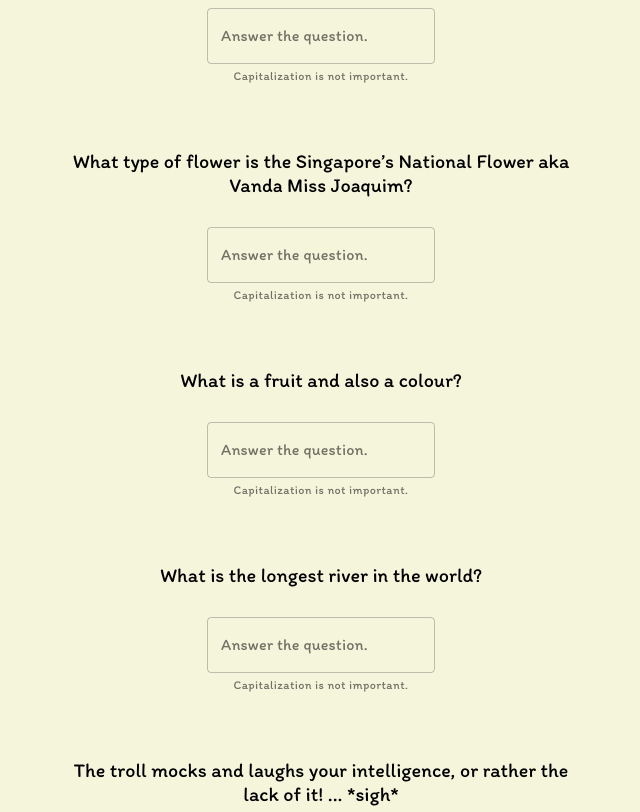
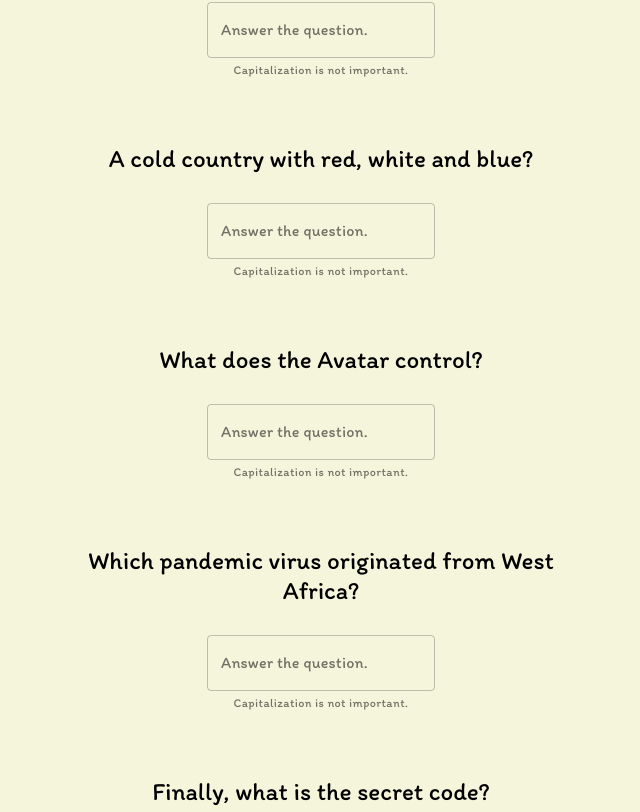
Before and after one commit to tau-bar/taizuyahira-escape-room, a React (Create React App) app: page /quizaster in a window 1280 px wide. Shown: the part 1048-1860 px from the top of the page, without its empty margins (319-959 px from the left). Built offline with nearby package versions, Linux system fonts and the light colour scheme.

Commit message:
Updated after unofficial dry run

```diff
--- a/src/App.css
+++ b/src/App.css
@@ -1,12 +1,5 @@
 .page-body {
   background-color: beige;
   color: black;
+  /* font-size: 3rem; */
 }
-
-@media screen and (-ms-high-contrast: active) {
-  .page-body {
-    background-color: beige;
-    color: black;
-  }
-
-}
--- a/src/games/components/paragraph.styles.scss
+++ b/src/games/components/paragraph.styles.scss
@@ -1,5 +1,5 @@
 .paragraph {
-    font-size: 20px;
+    font-size: 25px;
     text-align: center;
     width: 500px;
     margin: 10px;
--- a/src/games/pages/crossword/crossword.component.jsx
+++ b/src/games/pages/crossword/crossword.component.jsx
@@ -19,9 +19,9 @@ const data = {
         },
         2: {
           clue: 'Treat others how you want to be treated. This saying is also known as The G_ _ _ _ _ _    _ _ _ _.',
-          answer: 'GOLDEN-RULE',
+          answer: 'GOLDENRULE',
           row: 4,
-          col: 3,
+          col: 4,
         },
         3: {
           clue: 'A question',
@@ -67,7 +67,7 @@ const data = {
         },
         10: {
           clue: 'Already seen before',
-          answer: 'DEJA-VU',
+          answer: 'DEJAVU',
           row: 12,
           col: 7,
         },
--- a/src/games/pages/find-murderer/findmurderer.component.jsx
+++ b/src/games/pages/find-murderer/findmurderer.component.jsx
@@ -51,8 +51,8 @@ class FindMurdererPage extends React.Component {
   }
 
   handleAns(event, id) {
-    var acceptedwords1 = /torn shirt|shirt tear/;
-    var acceptedwords2 = /left hand|cast can hide weapon/;
+    var acceptedwords1 = /torn shirt|shirt tear|red shirt|no knife/;
+    var acceptedwords2 = /left hand|weapon cast/;
     if (id === "2100") {
         if (acceptedwords1.test(event.target.value)) {
             this.setState({ passed1 : true });
--- a/src/games/pages/letter-puzzle/letterpuzzle.component.jsx
+++ b/src/games/pages/letter-puzzle/letterpuzzle.component.jsx
@@ -12,11 +12,11 @@ const LetterPuzzlePage = ({ history }) => (
         <PageTitle>a message</PageTitle>
         <Paragraph content = "You proceed having passed the first trial. Taizuyahira's spirit tails you and proceeds to ask:"></Paragraph>
         <Paragraph content = "'Now, to understand sage knowledge you have to have a certain level of intelligence... do you possess that, traveller?'"></Paragraph>
-        <Paragraph content = "You walk past what seems to be a plank full of unknown runes. The walls suddenly shine 2 rows runes as if they were trying to tell you something."></Paragraph>
-        <Paragraph content ="ᛏᚻᛖ ᛋᛏᚩᚾᛖ ᚻᚪᛋ ᛒᛖᛖᚾ ᛋᛏᚩᛚᛖᚾ."></Paragraph>
-        <Paragraph content = " ᚠᛁᚾᛞ ᛏᚻᛖ ᛏᚻᛁᛖᚠ."></Paragraph>
+        <Paragraph content = "You walk past what seems to be a plank full of unknown runes. The walls suddenly shine 2 rows of runes as if they were trying to tell you something."></Paragraph>
+        <pre className = 'runes'>ᛏᚻᛖ  ᛋᛏᚩᚾᛖ  ᚻᚪᛋ  ᛒᛖᛖᚾ ᛋᛏᚩᛚᛖᚾ.</pre>
+        <pre className = 'runes'>ᚠᛁᚾᛞ  ᛏᚻᛖ  ᛏᚻᛁᛖᚠ.</pre>
         <Paragraph content = "It seems that the plank and runes replicate something you use for your own daily tasks."></Paragraph>
-        <img alt = "code" src = {coded} style={{width:"70vw", borderRadius:"10px"}} ></img>
+        <img alt = "code" src = {coded} style={{width:"900px", borderRadius:"10px"}} ></img>
         <Paragraph content = "What do the walls tell you?"></Paragraph>
         <CustomTextField
         successPara = "You have been chosen. Proceed with the mission."
--- a/src/games/pages/letter-puzzle/letterpuzzle.styles.scss
+++ b/src/games/pages/letter-puzzle/letterpuzzle.styles.scss
@@ -0,0 +1,3 @@
+.runes {
+    font-size: 50px;
+}
--- a/src/games/pages/questions/questions.component.jsx
+++ b/src/games/pages/questions/questions.component.jsx
@@ -12,22 +12,25 @@ const QuestionsPage = ({ history }) => {
     const [correct2, setCorrect2] = useState(false);
     const [correct3, setCorrect3] = useState(false);
     const [correct4, setCorrect4] = useState(false);
+    const [correct5, setCorrect5] = useState(false);
     return (
         <div className = 'template-div'>
             <PageTitle>a quizaster</PageTitle>
             <Paragraph content = "After you completed the puzzle, you felt confident of your intelligence. But just when things seemed great, a troll appears." ></Paragraph>
             <img alt = "troll" src = {troll} style={{height:"50vh", borderRadius:"10px"}}></img>
             <Paragraph content = "'You think you’re so smart? Answer these questions and you can pass. My FIRST and only advice is: you must pay close attention.'" ></Paragraph>
-            <Paragraph content = "What is the name of the Greek mythology creature who turns people into a stone when looked at directly into their eyes?" ></Paragraph>
-            <TF correct = {correct1} onChange = {e => {setCorrect1(e.target.value.toLowerCase() === "medusa")}} ></TF>
-            <Paragraph content = "What type of flower is the Singapore’s National Flower aka Vanda Miss Joaquim?" ></Paragraph>
-            <TF correct = {correct2} onChange = {e => {setCorrect2(e.target.value.toLowerCase() === "orchid")}} ></TF>
-            <Paragraph content = "What is a fruit and also a colour?" ></Paragraph>
-            <TF correct = {correct4} onChange = {e => {setCorrect4(e.target.value.toLowerCase() === "orange")}} ></TF>
-            <Paragraph content = "What is the longest river in the world?" ></Paragraph>
-            <TF correct = {correct3} onChange = {e => {setCorrect3(e.target.value.toLowerCase() === "nile")}} ></TF>
+            <Paragraph content = "What is the largest cat species?" ></Paragraph>
+            <TF correct = {correct1} onChange = {e => {setCorrect1(e.target.value.toLowerCase() === "tiger")}} ></TF>
+            <Paragraph content = "A cold country with red, white and blue?" ></Paragraph>
+            <TF correct = {correct2} onChange = {e => {setCorrect2(e.target.value.toLowerCase() === "russia")}} ></TF>
+            <Paragraph content = "What does the Avatar control?" ></Paragraph>
+            <TF correct = {correct4} onChange = {e => {setCorrect4(e.target.value.toLowerCase() === "elements")}} ></TF>
+            <Paragraph content = "Which pandemic virus originated from West Africa?" ></Paragraph>
+            <TF correct = {correct3} onChange = {e => {setCorrect3(e.target.value.toLowerCase() === "ebola")}} ></TF>
+            <Paragraph content = "Finally, what is the secret code?"></Paragraph>
+            <TF correct = {correct5} onChange = {e => {setCorrect5(e.target.value.toLowerCase() === "tree")}} ></TF>
             <CustomButton
-            passed = {correct1 && correct2 && correct3 && correct4}
+            passed = {correct1 && correct2 && correct3 && correct4 && correct5}
             successPara = "The troll acknowledges your intelligence."
             failPara = "The troll mocks and laughs your intelligence, or rather the lack of it! ... *sigh*"
             onClick = {() => history.push("/a-scroll")} ></CustomButton>
```
